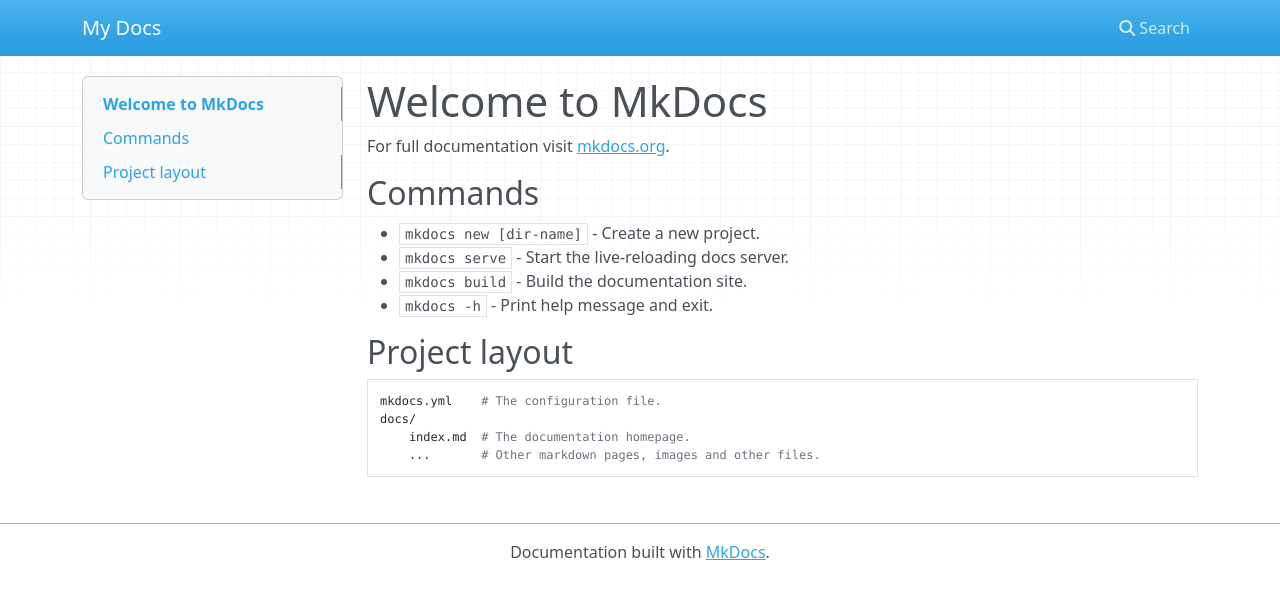
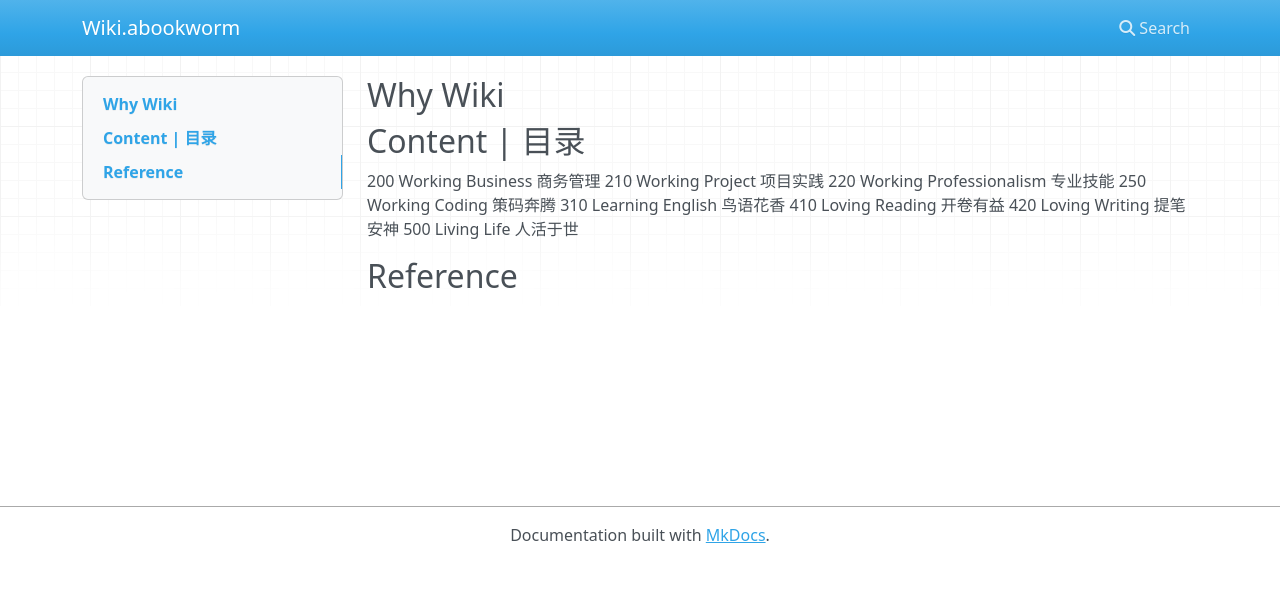
Before and after one commit to abookworm-site/AarWiki, an MkDocs documentation site: the page built from wiki/index.md, in a window 1280 px wide. Shown: the top 599 px of the page. Built offline with MkDocs 1.6.1, drawn with Linux system fonts in a browser that asks for light colours; nearby versions of some CDN libraries.

Commit message:
change docs dir

```diff
--- a/mkdocs.yml
+++ b/mkdocs.yml
@@ -1 +1,2 @@
-site_name: My Docs
+site_name: Wiki.abookworm
+docs_dir: wiki
--- a/wiki/index.md
+++ b/wiki/index.md
@@ -0,0 +1,22 @@
+## Why Wiki
+
+
+
+
+
+
+
+
+
+## Content | 目录
+
+200 Working Business 商务管理
+210 Working Project 项目实践
+220 Working Professionalism 专业技能
+250 Working Coding 策码奔腾
+310 Learning English 鸟语花香
+410 Loving Reading 开卷有益
+420 Loving Writing 提笔安神
+500 Living Life 人活于世
+
+## Reference
```
Also changed, not shown: .travis.yml (added, +15 -0 lines).
